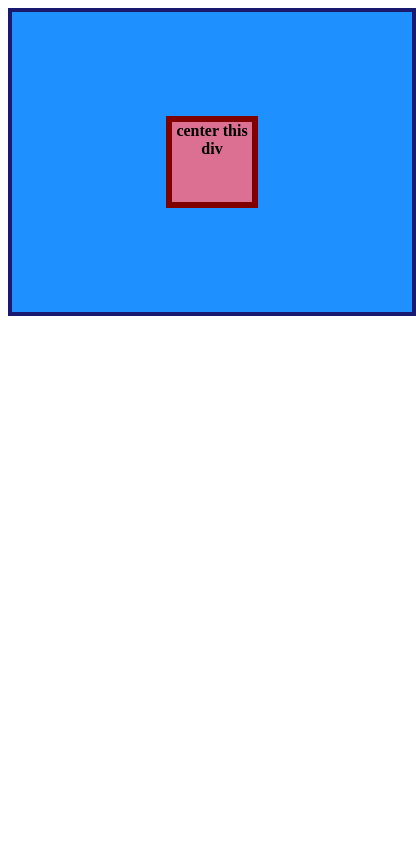
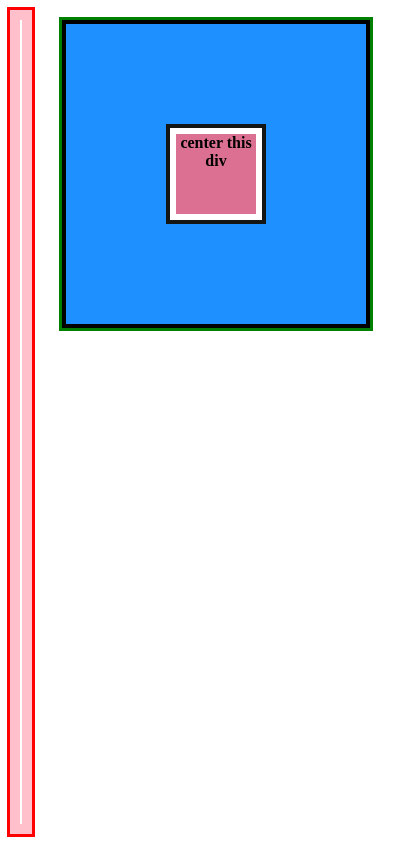
Before and after one commit to Wiper43/html-css, a plain HTML site: page 16_flex_center/index.html in a window 390 px wide. Shown: the whole page, 416 px wide, since content can reach past the window. Drawn offline with Linux system fonts and the light colour scheme.

Commit message:
updated assignment to work on mobile

```diff
--- a/16_flex_center/index.html
+++ b/16_flex_center/index.html
@@ -7,9 +7,15 @@
     <title>CENTER THIS DIV</title>
     <link rel="stylesheet" href="style.css">
   </head>
-  <body>
-    <div class="container">
-      <div class="box">center this div</div>
-    </div>
-  </body>
+
+
+    <body>
+      <div class="header"></div>
+            <div class="container">
+              <div class="box">center this div</div>
+            </div>
+      </div>
+    </body>
+
+
 </html>
--- a/16_flex_center/style.css
+++ b/16_flex_center/style.css
@@ -1,21 +1,49 @@
+*{outline: 3px red solid}
+
+html{
+  width:100%;
+  height:100%;
+  display:flex;
+}
+
+body{
+ display:flex;
+  flex:1;
+  /* height:100%; */
+  outline: 4px blue solid;
+  margin:0px;
+  /* border: 4px solid orange; */
+}
+.header{
+  border: 10px pink solid;
+  flex:1;
+  justify-content:center;
+  align-items:center;
+  display:flex;
+  margin: 10px;
+}
+
+
 .container {
   background: dodgerblue;
-  border: 4px solid midnightblue;
-  width: 400px;
+  border: 4px solid black;
+  width: 300px;
   height: 300px;
   display:flex;
 
   justify-content: center;
   align-items: center;
-
+  outline: 3px green solid;
+  margin:20px;
 }
 
 .box {
   background: palevioletred;
   font-weight: bold;
   text-align: center;
-  border: 6px solid maroon;
+  border: 6px solid white;
   width: 80px;
   height: 80px;
 
+  outline: 4px rgb(20, 21, 21) solid;
 }
```
